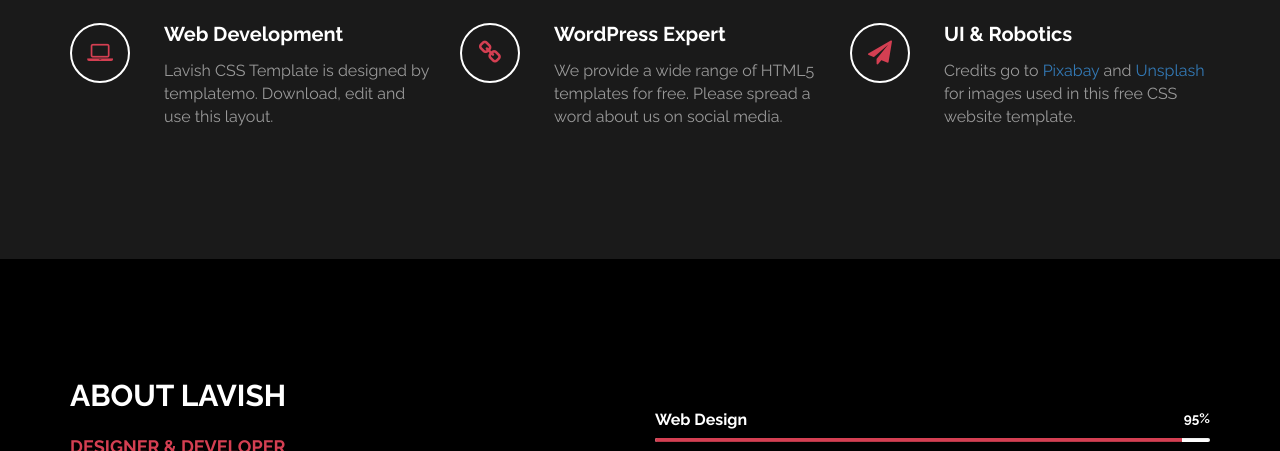
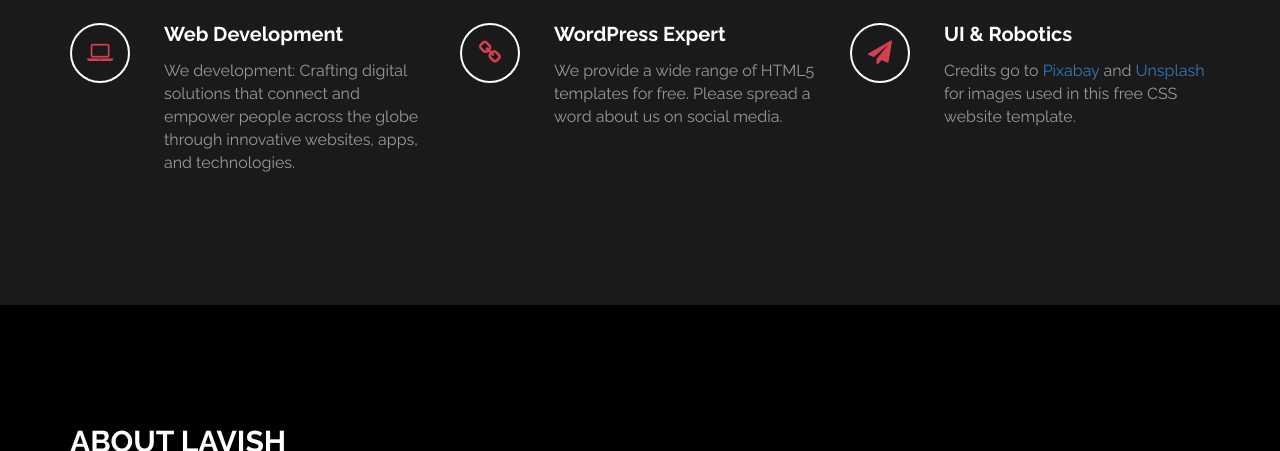
Before and after one commit to Shrey-Mehra/shreymehra.github.io, a plain HTML site: page index.html in a window 1280 px wide. Shown: the part 649-1100 px from the top of the page. Drawn offline with Linux system fonts and the light colour scheme.

Commit message:
web development

```diff
--- a/index.html
+++ b/index.html
@@ -69,7 +69,7 @@
 							</div>
 							<div class="media-body">
 								<h3 class="media-heading">Web Development</h3>
-								<p>Lavish CSS Template is designed by templatemo. Download, edit and use this layout.</p>
+								<p>We development: Crafting digital solutions that connect and empower people across the globe through innovative websites, apps, and technologies.</p>
 							</div>
 						</div>
 					</div>
```
